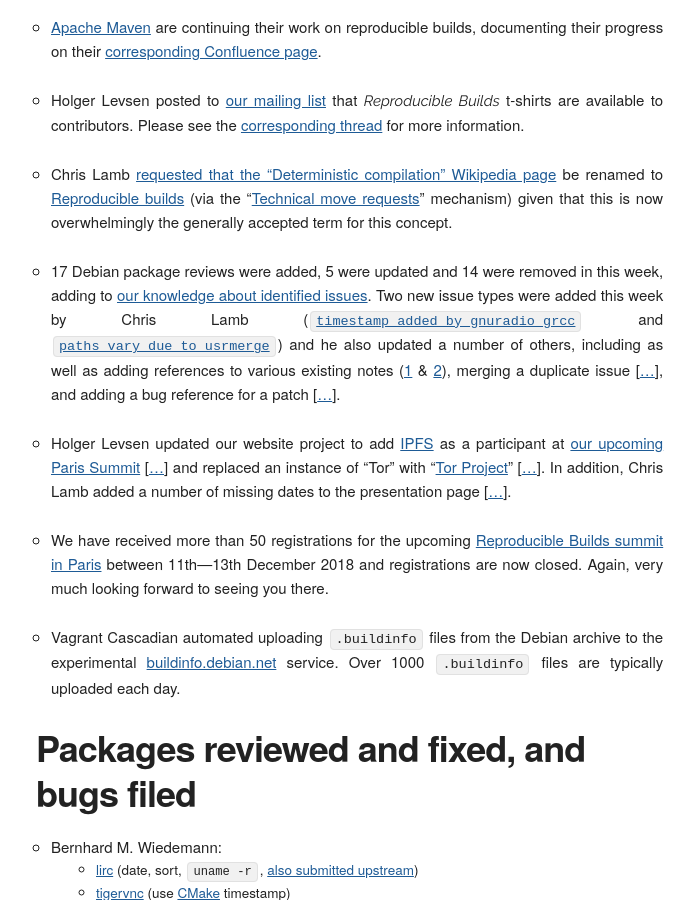
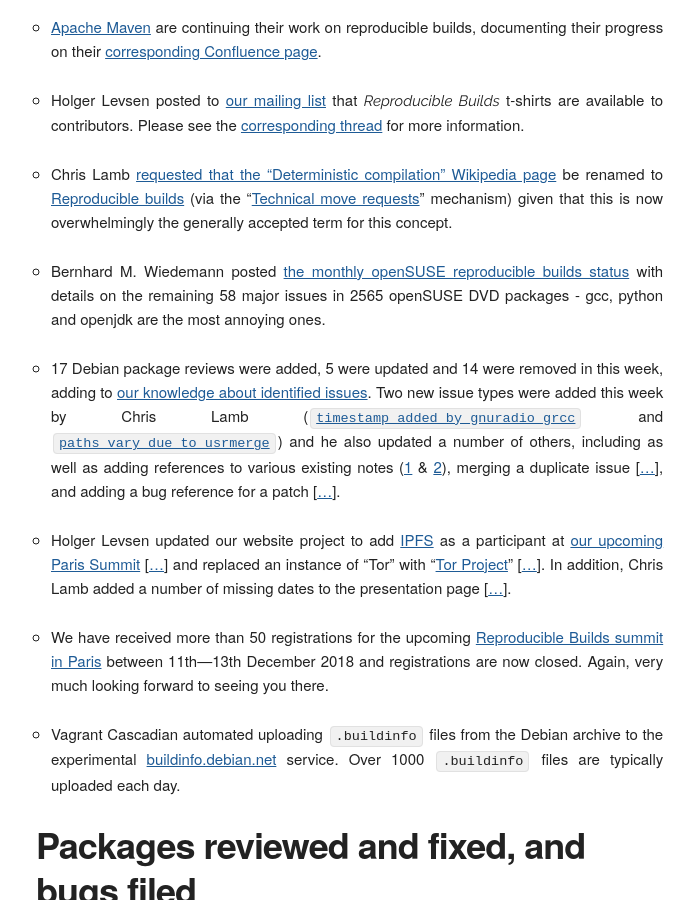
Before and after one commit to prototypefund/reproducible-website, a Jekyll site: the page built from _blog/posts/187.md, in a window 1280 px wide and 900 px high, scrolled down 582 px. Shown: the whole window, without its empty margins (124-819 px from the left). Built offline with Jekyll 4.4.1, drawn with Linux system fonts in a browser that asks for light colours; some web fonts are replaced.

Commit message:
187: +openSUSE status update

```diff
--- a/_blog/posts/187.md
+++ b/_blog/posts/187.md
@@ -12,6 +12,8 @@
 * Holger Levsen posted to [our mailing list](https://lists.reproducible-builds.org/pipermail/rb-general/) that *Reproducible Builds* t-shirts are available to contributors. Please see the [corresponding thread](https://lists.reproducible-builds.org/pipermail/rb-general/2018-November/001266.html) for more information.
 
 * Chris Lamb [requested that the "Deterministic compilation" Wikipedia page](https://en.wikipedia.org/w/index.php?title=Wikipedia%3ARequested_moves%2FTechnical_requests&type=revision&diff=870242885&oldid=870242654) be renamed to [Reproducible builds](https://en.wikipedia.org/wiki/Reproducible_builds) (via the "[Technical move requests](https://en.wikipedia.org/wiki/Wikipedia:Requested_moves/Technical_requests)" mechanism) given that this is now overwhelmingly the generally accepted term for this concept.
+
+* Bernhard M. Wiedemann posted [the monthly openSUSE reproducible builds status](https://lists.opensuse.org/opensuse-factory/2018-11/msg00250.html) with details on the remaining 58 major issues in 2565 openSUSE DVD packages - gcc, python and openjdk are the most annoying ones.
 
 * 17 Debian package reviews were added, 5 were updated and 14 were removed in this week, adding to [our knowledge about identified issues](https://tests.reproducible-builds.org/debian/index_issues.html). Two new issue types were added this week by Chris Lamb ([`timestamp_added_by_gnuradio_grcc`](https://salsa.debian.org/reproducible-builds/reproducible-notes/commit/adf7ef93) and [`paths_vary_due_to_usrmerge`](https://salsa.debian.org/reproducible-builds/reproducible-notes/commit/9ee46a4d)) and he also updated a number of others, including as well as adding references to various existing notes ([1](https://salsa.debian.org/reproducible-builds/reproducible-notes/commit/e2b6bea3) & [2](https://salsa.debian.org/reproducible-builds/reproducible-notes/commit/0ea3da74)), merging a duplicate issue [[...](https://salsa.debian.org/reproducible-builds/reproducible-notes/commit/c95d34e7)], and adding a bug reference for a patch [[...](https://salsa.debian.org/reproducible-builds/reproducible-notes/commit/6e9c5774)].
 
```
